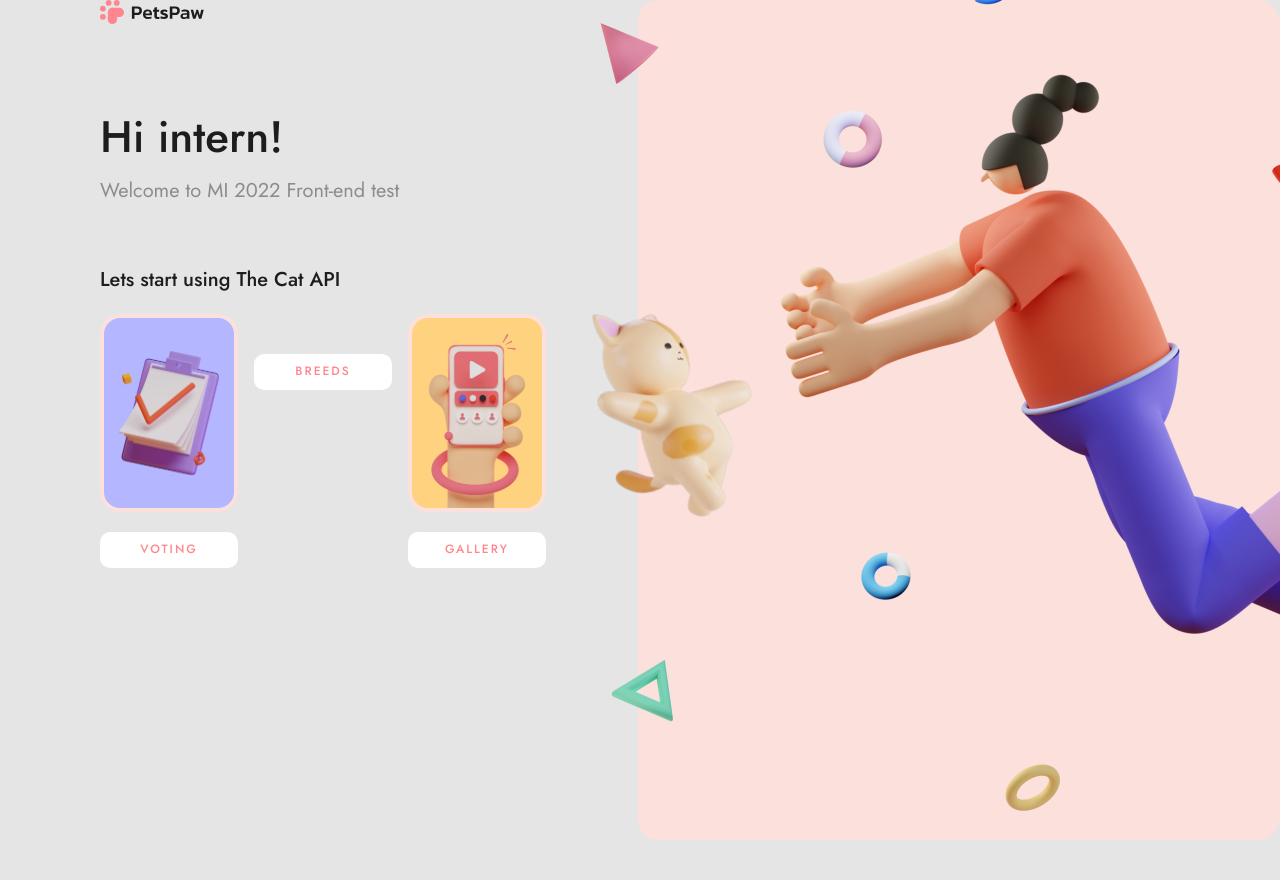
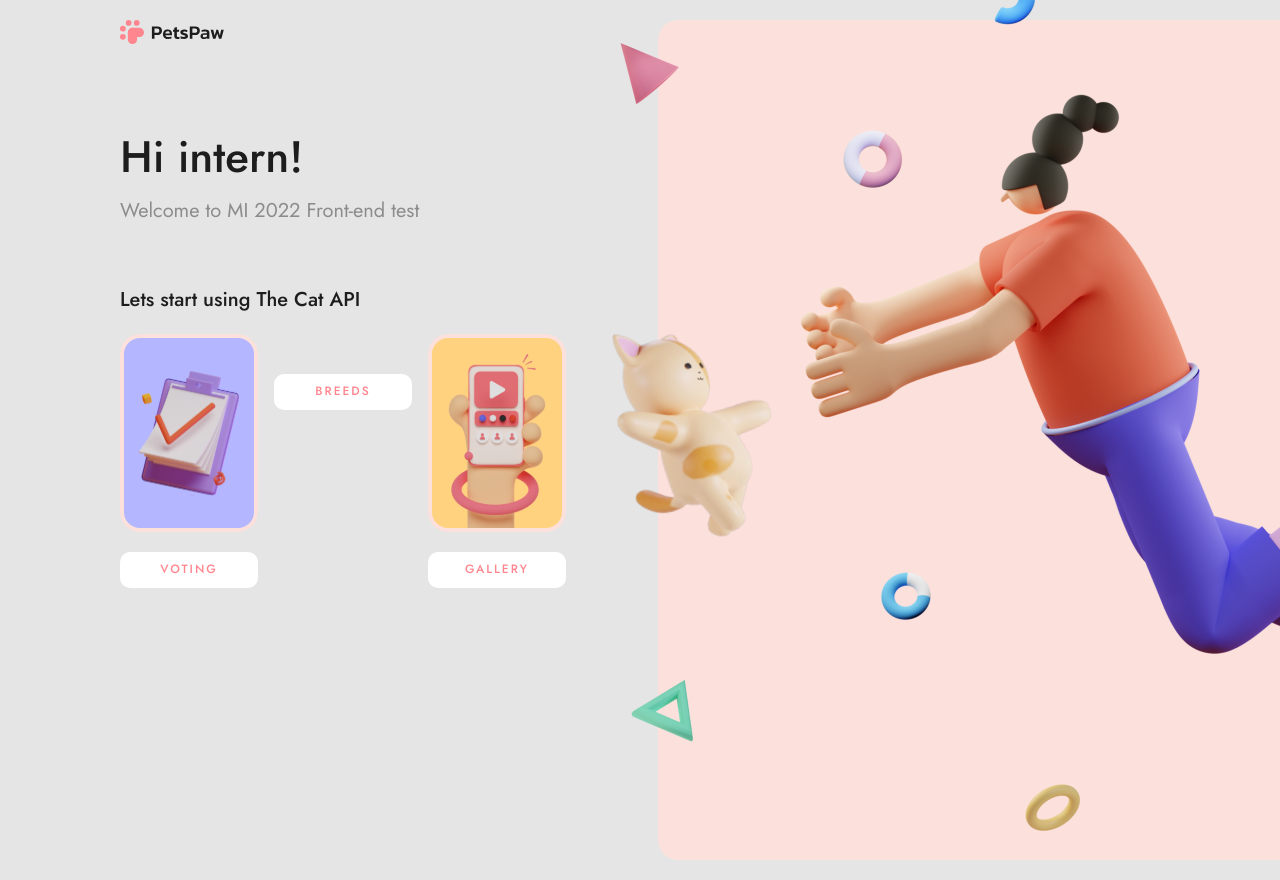
Before and after one commit to Tetyanka-T/pets-paw, a React (Create React App) app: page / in a window 1280 px wide. Shown: the top 880 px of the page. Before the commit the page ends 840 px from the top, so only its background shows below. Built offline with nearby package versions, Linux system fonts and the light colour scheme; some icons are missing.

Commit message:
add padding pagecont

```diff
--- a/src/components/PageContainer/PageContainer.module.scss
+++ b/src/components/PageContainer/PageContainer.module.scss
@@ -4,7 +4,7 @@
   width: $desktop;
   display: flex;
   justify-content: center;
-  // padding: 20px;
+  padding: 20px;
   position: relative;
   margin-left: auto;
   margin-right: auto;
```
